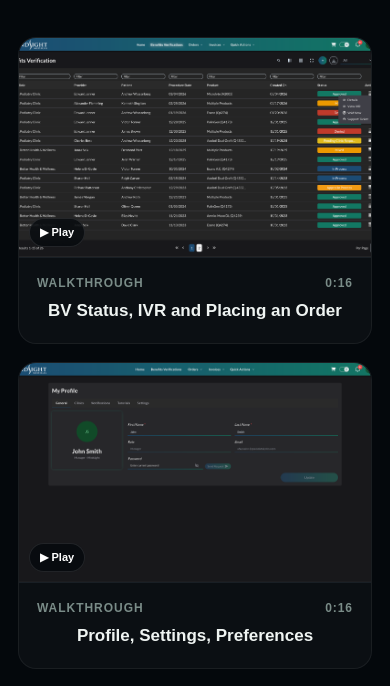
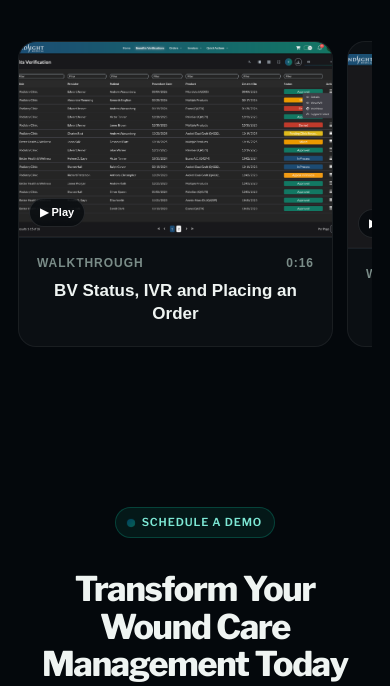
Before and after one commit to enochwick/HV360-Demo, a website: page index.html in a window 390 px wide. Shown: the part 9849-10535 px from the top of the page. Drawn offline with nearby package versions, Linux system fonts and the light colour scheme.

Commit message:
Update index.html

```diff
--- a/index.html
+++ b/index.html
@@ -911,8 +911,7 @@
       .stats-wrap { padding: 22px 20px; }
       .roles-grid,
       .stats-grid,
-      .footer-grid,
-      .video-grid { grid-template-columns: 1fr; }
+      .footer-grid { grid-template-columns: 1fr; }
       .steps-section .container,
       .demo-section-header,
       .demo-section-header p { text-align: center; }
@@ -936,6 +935,23 @@
         flex: 0 0 auto;
         white-space: nowrap;
       }
+      .video-grid {
+        display: grid;
+        grid-auto-flow: column;
+        grid-auto-columns: minmax(280px, 84%);
+        grid-template-columns: none;
+        gap: 14px;
+        overflow-x: auto;
+        overscroll-behavior-x: contain;
+        scroll-snap-type: x mandatory;
+        padding: 4px 2px 8px;
+        scrollbar-width: none;
+      }
+      .video-grid::-webkit-scrollbar { display: none; }
+      .video-card {
+        scroll-snap-align: start;
+        min-width: 0;
+      }
       .video-modal-panel {
         width: min(100%, 94vw);
         border-radius: 18px;
@@ -1024,6 +1040,9 @@
         inset: auto auto 10px 10px;
         font-size: 11px;
         padding: 7px 10px;
+      }
+      .video-grid {
+        grid-auto-columns: 90%;
       }
     }
   </style>
```
